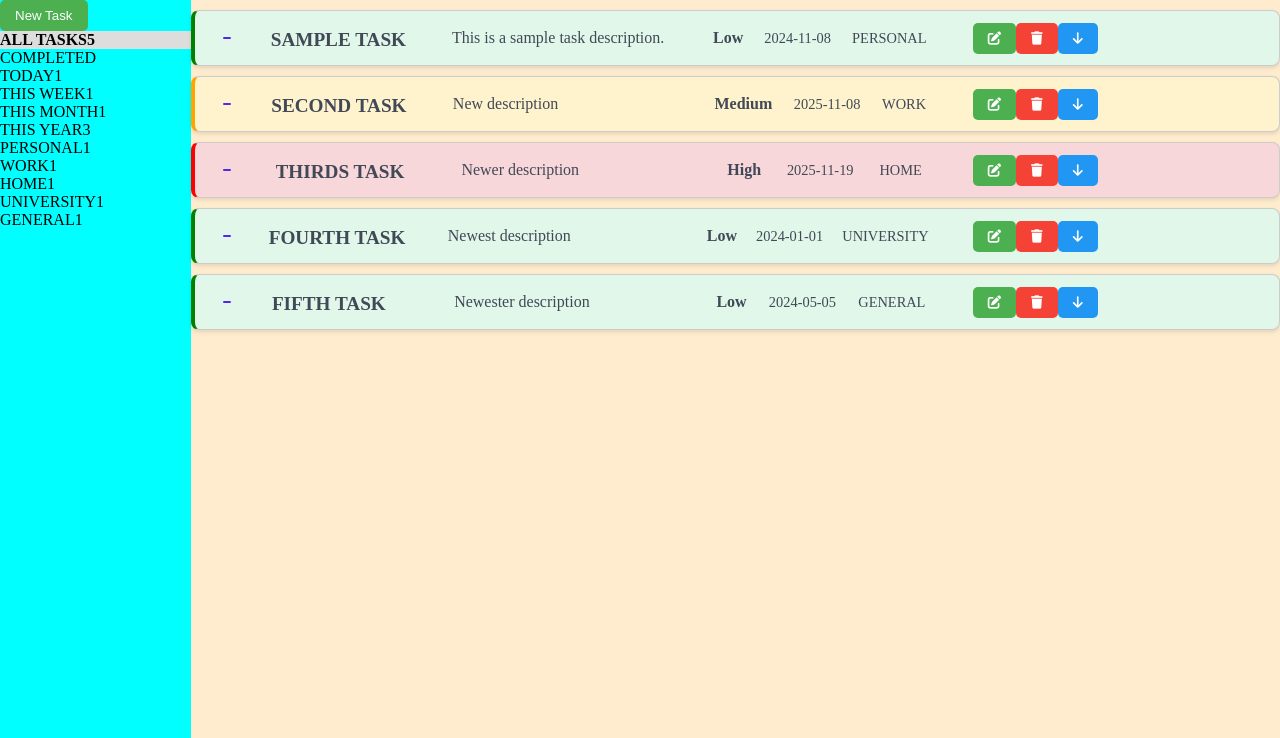
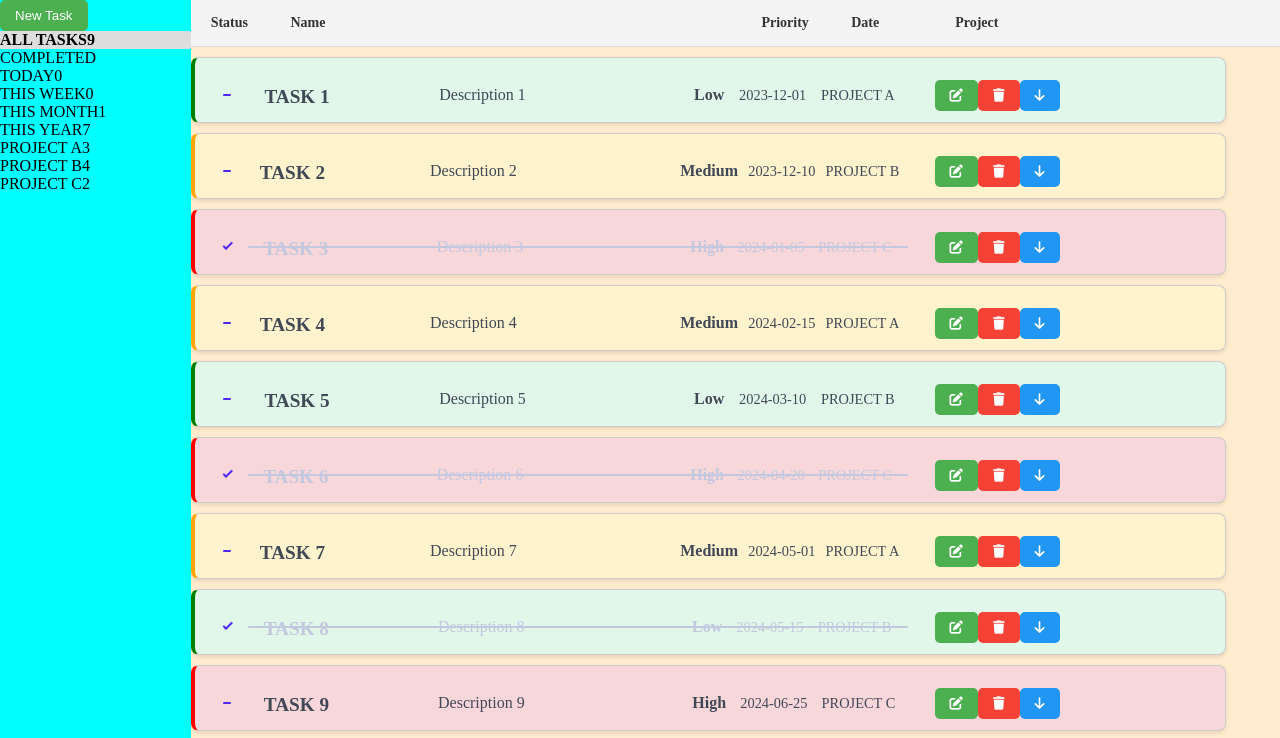
Before and after one commit to DivyangKotian/TO-DO, a website built with webpack: page src/todolist.html in a window 1280 px wide. Shown: the top 738 px of the page. Built offline with nearby package versions, Linux system fonts and the light colour scheme.

Commit message:
added full functionality to sort bar

```diff
--- a/src/dom/dom.js
+++ b/src/dom/dom.js
@@ -25,10 +25,10 @@ class UIElements {
 
         deleteBtn.addEventListener('click', (e) => {
             e.stopPropagation();
-            if (confirm('Are you sure you want to delete this task?')) {
+
                 taskManager.deleteTask(index);
                 if (onDeleteCallback) onDeleteCallback();
-            }
+
         });
 
         return deleteBtn;
@@ -58,6 +58,7 @@ class UIElements {
         };
         return priorityMap[priority] || 'Unknown';
     }
+
 }
 
 class TaskRender {
@@ -69,10 +70,21 @@ class TaskRender {
         this.sidebar = sidebar;
         this.currentTasks = [];
 
+        this.createSortBar(); // calling initial sort bar creation
+
         // Subscribe to task manager updates
         this.taskManager.subscribe(() => {
             this.refreshView();
         });
+
+        //initializing this as flag to keep track of sort bar status
+        this.sortOrder = {
+            name: true,     // true for ascending, false for descending
+            priority: true,
+            dueDate: true,
+            project: true,
+            done: true
+        };
 
         // Initialize the view
         this.refreshView();
@@ -90,6 +102,65 @@ class TaskRender {
         element.textContent = textContent;
         element.className = className;
         return element;
+    }
+
+    createSortBar(){
+        const sortContainer= document.createElement('div');
+        sortContainer.setAttribute('class','sort-container');
+
+        const sortStatus=document.createElement('p');
+        sortStatus.setAttribute('class', 'sort-item sort-status');
+        sortStatus.textContent='Status';
+        sortStatus.addEventListener('click', () => this.toggleSort('done'));
+
+        const sortName=document.createElement('p');
+        sortName.setAttribute('class', 'sort-item sort-name');
+        sortName.textContent='Name';
+        sortName.addEventListener('click', () => this.toggleSort('name'));
+
+        const sortPriority=document.createElement('p');
+        sortPriority.setAttribute('class', 'sort-item sort-priority');
+        sortPriority.textContent='Priority';
+        sortPriority.addEventListener('click', () => this.toggleSort('priority'));
+
+        const sortDueDate=document.createElement('p');
+        sortDueDate.setAttribute('class', 'sort-item sort-duedate');
+        sortDueDate.textContent='Date';
+        sortDueDate.addEventListener('click', () => this.toggleSort('dueDate'));
+
+
+        const sortProject=document.createElement('p');
+        sortProject.setAttribute('class', 'sort-item sort-project');
+        sortProject.textContent='Project';
+        sortProject.addEventListener('click', () => this.toggleSort('project'));
+
+        sortContainer.appendChild(sortStatus)
+        sortContainer.appendChild(sortName);
+        sortContainer.appendChild(sortPriority);
+        sortContainer.appendChild(sortDueDate);
+        sortContainer.appendChild(sortProject);
+
+        const sortDiv=document.getElementById('sort-content');
+        sortDiv.appendChild(sortContainer);
+
+       return sortContainer;
+
+    }
+
+    toggleSort(criteria) {
+        // Toggle the sorting order for the given criteria
+        this.sortOrder[criteria] = !this.sortOrder[criteria];
+
+        // Call the sort function on TaskManager
+        this.taskManager.sortTasks(criteria, this.sortOrder[criteria]);
+
+        // Re-render the tasks after sorting
+        this.renderTasksFiltered();
+    }
+
+    sortTasks(criteria) {
+        this.taskManager.sortTasks(criteria);
+        this.renderTasksFiltered();  // Re-render tasks after sorting
     }
 
     createTaskContainer(task, index) {
--- a/src/functions/sidebar.js
+++ b/src/functions/sidebar.js
@@ -153,7 +153,8 @@ class SideBar {
         projectItem.appendChild(taskCount);
 
         // Add click handler
-        projectItem.addEventListener('click', () => {
+        projectItem.addEventListener('click', (e) => {
+            e.stopPropagation();
             this.handleFilterChange(
                 'project',
                 () => this.taskManager.getTasksByProject(project),
--- a/src/functions/taskManager.js
+++ b/src/functions/taskManager.js
@@ -1,7 +1,50 @@
+import { Task } from "./tasks";
+
 class TaskManager {
     constructor() {
+        this.subscribers = [];
         this.tasks = [];
-        this.subscribers = [];
+        this.loadTasksFromStorage();
+        if (this.tasks.length === 0) {
+            this.generateSampleTasks(); // Generate sample tasks if local storage is empty
+            this.saveTasksToStorage();  // Save the sample tasks to local storage
+        }
+    }
+
+    loadTasksFromStorage() {
+        const storedTasks = localStorage.getItem('tasks');
+        if (storedTasks) {
+            try {
+                this.tasks = JSON.parse(storedTasks);
+            } catch (error) {
+                console.error("Error parsing tasks from localStorage:", error);
+                this.tasks = [];
+            }
+        }
+    }
+
+    saveTasksToStorage() {
+        localStorage.setItem('tasks', JSON.stringify(this.tasks));
+    }
+
+    generateSampleTasks() {
+        const sampleTasks = [
+            new Task('Task 1', 'Description 1', '2023-12-01', '1', 'Project A', false),
+            new Task('Task 2', 'Description 2', '2023-12-10', '2', 'Project B', false),
+            new Task('Task 3', 'Description 3', '2024-01-05', '3', 'Project C', true),
+            new Task('Task 4', 'Description 4', '2024-02-15', '2', 'Project A', false),
+            new Task('Task 5', 'Description 5', '2024-03-10', '1', 'Project B', false),
+            new Task('Task 6', 'Description 6', '2024-04-20', '3', 'Project C', true),
+            new Task('Task 7', 'Description 7', '2024-05-01', '2', 'Project A', false),
+            new Task('Task 8', 'Description 8', '2024-05-15', '1', 'Project B', true),
+            new Task('Task 9', 'Description 9', '2024-06-25', '3', 'Project C', false),
+            new Task('Task 12', 'Description 12', '2024-09-10', '3', 'Project C', false),
+            new Task('Task 10', 'Description 10', '2024-07-30', '1', 'Project A', true),
+            new Task('Task 11', 'Description 11', '2024-08-05', '2', 'Project B', false),
+            new Task('Task 13', 'Description 13', '2024-10-15', '1', 'Project A', true),
+            new Task('Task 14', 'Description 14', '2024-11-01', '2', 'Project B', false)
+        ];
+        this.tasks.push(...sampleTasks);
     }
 
     // Adding observer pattern to notify components of changes
@@ -15,6 +58,7 @@ class TaskManager {
 
     addTask(task) {
         this.tasks.push(task);
+        this.saveTasksToStorage();
         this.notifySubscribers();
     }
 
@@ -82,6 +126,7 @@ class TaskManager {
     deleteTask(index) {
         if (index >= 0 && index < this.tasks.length) {
             this.tasks.splice(index, 1);
+            this.saveTasksToStorage();
             this.notifySubscribers();
         }
     }
@@ -95,8 +140,36 @@ class TaskManager {
         const taskIndex = this.tasks.findIndex(task => task.id === id);
         if (taskIndex !== -1) {
             this.tasks[taskIndex] = { ...this.tasks[taskIndex], ...updatedTask };
+            this.saveTasksToStorage();
             this.notifySubscribers();
         }
+    }
+
+    sortTasks(criteria, ascending = true) {
+        const direction = ascending ? 1 : -1; // If ascending is true, direction is 1; if false, direction is -1
+
+        this.tasks.sort((a, b) => {
+            // Ensure that 'done' exists, otherwise use false (or handle the case in another way)
+            const aDone = a.done !== undefined ? a.done : false;
+            const bDone = b.done !== undefined ? b.done : false;
+
+            if (criteria === 'done') {
+                return direction * (aDone - bDone); // Sorting based on done status
+            }
+
+            switch (criteria) {
+                case 'name':
+                    return direction * a.title.localeCompare(b.title); // Sorting alphabetically by task name
+                case 'priority':
+                    return direction * (parseInt(a.priority) - parseInt(b.priority)); // Sorting by priority
+                case 'dueDate':
+                    return direction * (new Date(a.dueDate) - new Date(b.dueDate)); // Sorting by due date
+                case 'project':
+                    return direction * a.project.localeCompare(b.project); // Sorting by project name
+                default:
+                    return 0; // No sorting if criteria doesn't match
+            }
+        });
     }
 
 }
--- a/src/index.js
+++ b/src/index.js
@@ -3,6 +3,7 @@ import "./style/modal.css";
 import "./style/taskcontainer.css";
 import "./style/sidebar.css";
 import "./style/checkbox.css";
+import "./style/sortbar.css"
 
 import { TaskManager } from "./functions/taskManager";
 import { Task } from "./functions/tasks";
@@ -15,22 +16,21 @@ document.addEventListener('DOMContentLoaded', () => {
     const taskManager = new TaskManager();
 
     // Sample Tasks (for testing)
-    const sampleTask = new Task('Sample Task', 'This is a sample task description.', new Date(), '1', 'Personal');
-    const sampleTask2 = new Task('Second Task', 'New description', '2025-11-08', '2', 'Work');
-    const sampleTask3 = new Task('thirds Task', 'Newer description', '2025-11-19', '3', 'Home');
-    const sampleTask4 = new Task('fourth Task', 'Newest description', '2024-01-01', '1', 'University');
-    const sampleTask5 = new Task('fifth Task', 'Newester description', '2024-05-05', '1', 'General');
-    taskManager.addTask(sampleTask);
-    taskManager.addTask(sampleTask2);
-    taskManager.addTask(sampleTask3);
-    taskManager.addTask(sampleTask4);
-    taskManager.addTask(sampleTask5);
+    // const sampleTask = new Task('Sample Task', 'This is a sample task description.', new Date(), '1', 'Personal');
+    // const sampleTask2 = new Task('Second Task', 'New description', '2025-11-08', '2', 'Work');
+    // const sampleTask3 = new Task('thirds Task', 'Newer description', '2025-11-19', '3', 'Home');
+    // const sampleTask4 = new Task('fourth Task', 'Newest description', '2024-01-01', '1', 'University');
+    // const sampleTask5 = new Task('fifth Task', 'Newester description', '2024-05-05', '1', 'General');
+    // taskManager.addTask(sampleTask);
+    // taskManager.addTask(sampleTask2);
+    // taskManager.addTask(sampleTask3);
+    // taskManager.addTask(sampleTask4);
+    // taskManager.addTask(sampleTask5);
 
     // Initialize Modal
     const sidebar = new SideBar(taskManager);
     const taskModal = new Modal('btn-add-task', 'modal', 'close-modal', taskManager, 'details-modal');
     const taskRender = new TaskRender('content', taskManager, taskModal, sidebar);
-
     // Pass TaskRender to Modal and Sidebar
     sidebar.setTaskRender(taskRender);
     taskModal.setTaskRender(taskRender);
--- /dev/null
+++ b/src/style/sortbar.css
@@ -0,0 +1,57 @@
+/* Sort Container Styles */
+.sort-container {
+    display: flex;
+    justify-content: flex-start;
+    align-items: center;
+    padding: 10px;
+    background-color: #f4f4f4;
+    border-bottom: 1px solid #ddd;
+    font-size: 14px;
+    font-weight: bold;
+}
+
+/* Sort Item Styles */
+.sort-item {
+    cursor: pointer;
+    color: #333;
+    padding: 5px 10px;
+    transition: color 0.3s ease;
+}
+
+.sort-item:hover {
+    color: #007bff; /* Highlight on hover */
+}
+
+/* Active Sort Indicator */
+.sort-item.active-asc::after {
+    content: ' ▲'; /* Arrow for ascending sort */
+    font-size: 12px;
+    color: #007bff;
+}
+
+.sort-item.active-desc::after {
+    content: ' ▼'; /* Arrow for descending sort */
+    font-size: 12px;
+    color: #007bff;
+}
+
+/* Task Container Layout */
+.task-container {
+    padding-top: 20px; /* To make space for the sort bar */
+}
+
+.sort-name{
+    margin-left: 1.4rem;
+}
+
+.sort-priority{
+    margin-left: 26rem;
+}
+
+.sort-duedate{
+    margin-left: 1.4rem;
+}
+
+.sort-project{
+    margin-left: 3.5rem;
+}
--- a/src/style/taskcontainer.css
+++ b/src/style/taskcontainer.css
@@ -5,6 +5,8 @@
     background-color: #f9f9f9;
     box-shadow: 0 2px 4px rgba(0, 0, 0, 0.1);
     padding-left: 20px;
+    width: 95%;
+    overflow: hidden;
 }
 
 .text-wrapper {
--- a/src/styles.css
+++ b/src/styles.css
@@ -8,21 +8,36 @@ body{
     display: grid;
     max-height: 100vh;
     grid-template-columns: 0.7fr 4fr;
-    grid-template-rows: 1fr 5fr 1fr;
-    grid-template-areas: "sidebar maincontent"
-                            "sidebar maincontent"
-                            "footer footer";
+    grid-template-rows: 0.2fr 1fr 4.5fr 1fr;
+    grid-template-areas: "sidebar sortcontent"
+                        "sidebar maincontent"
+                        "sidebar maincontent"
+                        "sidebar footer";
 }
 
 .side-bar{
     grid-area: sidebar;
     background-color: aqua;
-    height: calc(100vh - 40px);
+    /* height: calc(100vh - 90px); */
 }
 
-.main-content{
+.main-content {
     grid-area: maincontent;
     background-color: blanchedalmond;
+    max-width: 100%;
+    height: calc(100vh - 90px);
+    overflow-y: scroll;
+    scrollbar-width: none; /* Firefox */
+    -ms-overflow-style: none; /* IE and Edge */
+}
+
+.main-content::-webkit-scrollbar {
+    display: none; /* Chrome, Safari, Opera */
+}
+
+.sort-content{
+    grid-area: sortcontent;
+    height: fit-content;
 }
 
 .task {
--- a/src/todolist.html
+++ b/src/todolist.html
@@ -27,6 +27,7 @@
 
         </ul>
     </div>
+    <div class="sort-content" id="sort-content"></div>
     <div class="main-content" id="content"></div>
 
 
```
